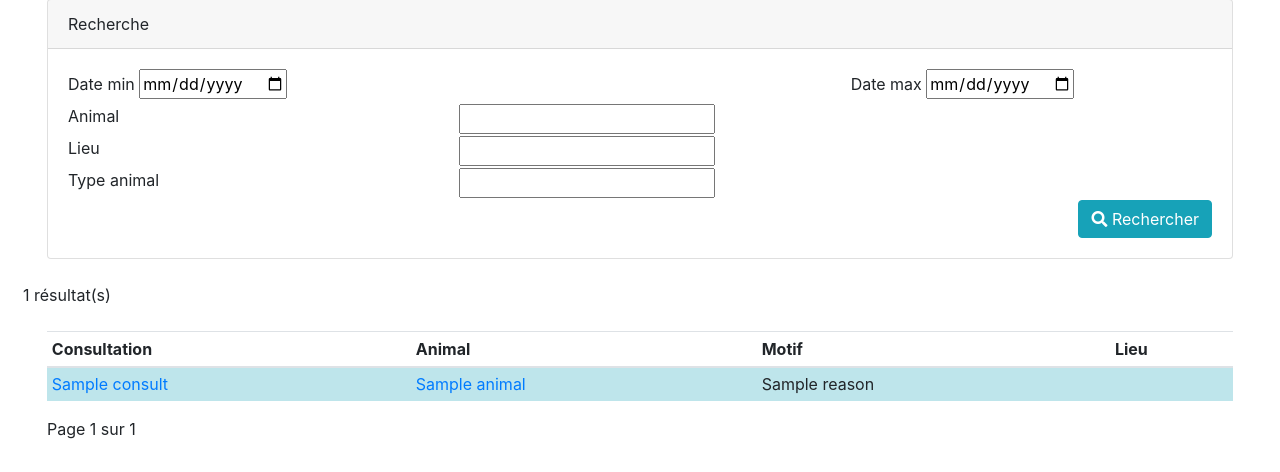
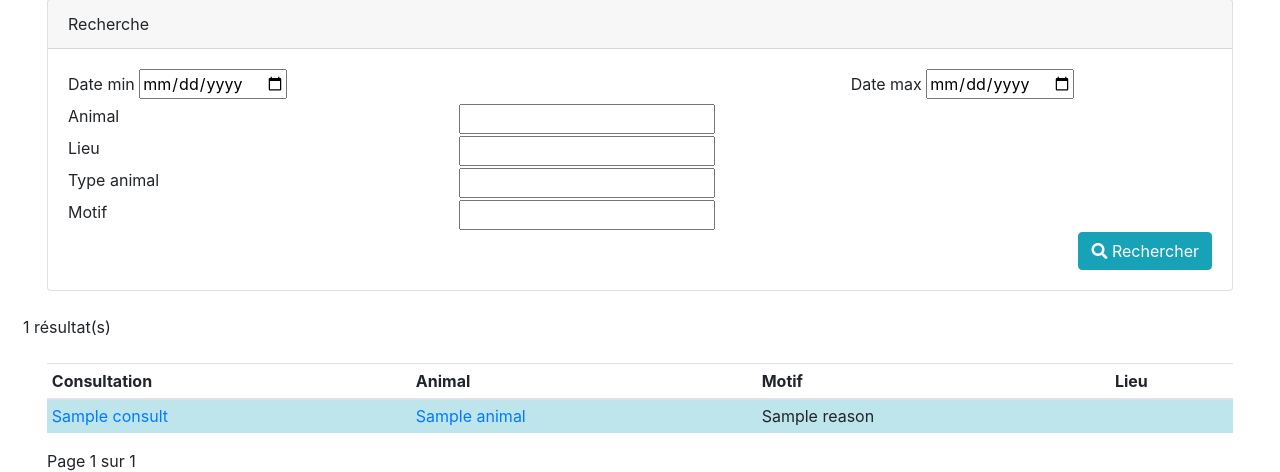
Before and after one commit to clementine-per/osteo, a Django app: template templates/gestion/consultation/consultation_list.html in a window 1280 px wide. Shown: the part 135-607 px from the top of the page. Run offline with Django 3.2, Linux system fonts and the light colour scheme; the template is opened without the code that fills it: most values are stand-ins (such as "Sample title", 1, 10 or a date in 2020); form fields are guessed from the names that the template uses; some libraries are stand-ins or nearby versions.

Commit message:
Ajout filtre Motif insensible à la casse

```diff
--- a/gestion/forms/consultation.py
+++ b/gestion/forms/consultation.py
@@ -37,6 +37,11 @@ class ConsultationSearchForm(Form):
         required=False,
         label="Type d'animal"
     )
+    motif = CharField(
+        required=False,
+        max_length=255,
+        label="Motif de consultation"
+    )
 
 
 class ConsultationForm(ModelForm):
--- a/templates/gestion/consultation/consultation_list.html
+++ b/templates/gestion/consultation/consultation_list.html
@@ -41,6 +41,14 @@
                     </div>
                     <div class="col-sm-8">
                         {{ form.type_animal }}
+                    </div>
+                </div>
+                <div class="row">
+                    <div class="col-sm-4">
+                        {{ form.motif.label_tag }}
+                    </div>
+                    <div class="col-sm-8">
+                        {{ form.motif }}
                     </div>
                 </div>
                 <div class="text-right">
```
Also changed, not shown: gestion/views/consultation.py (+15 -0 lines).
